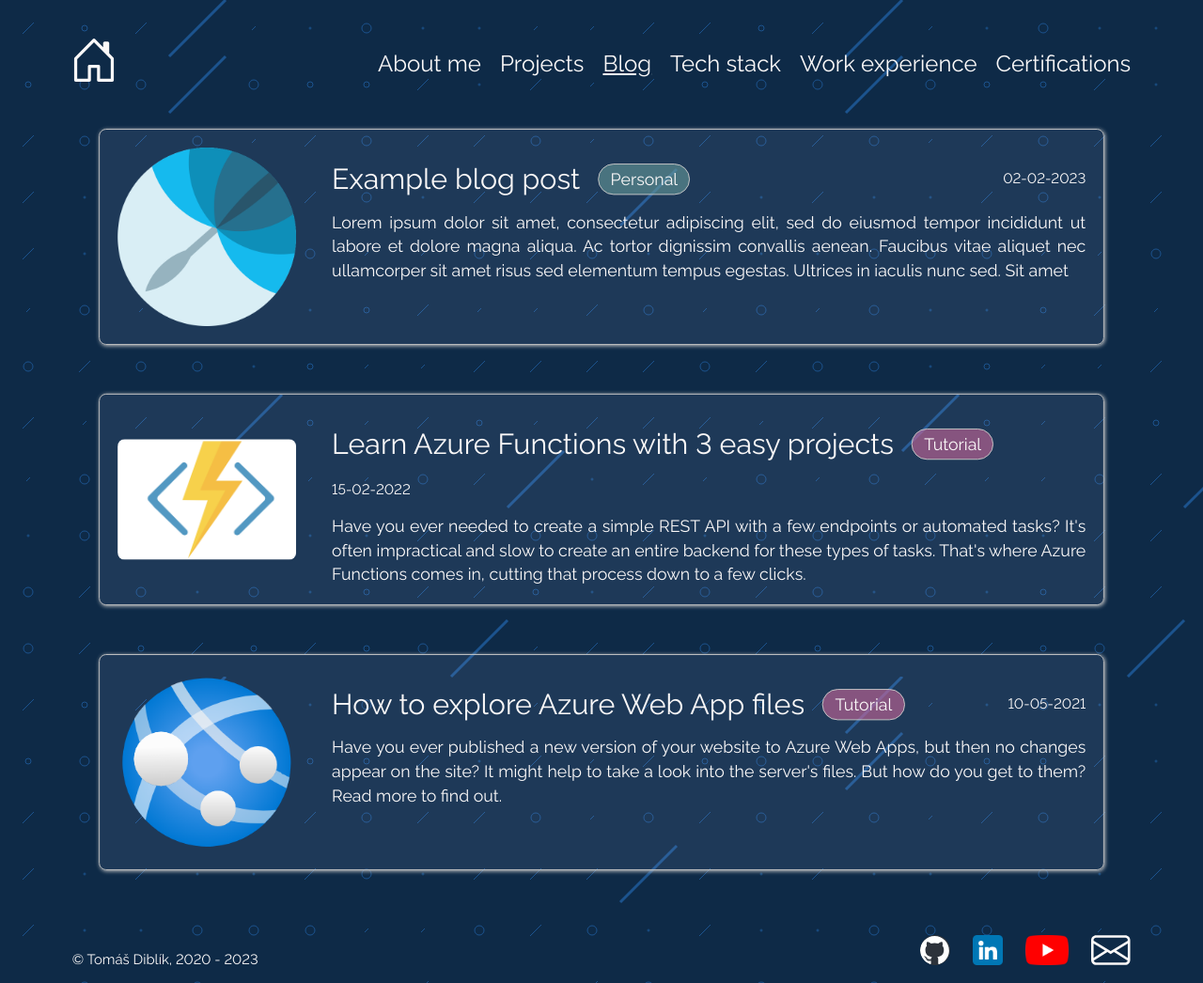
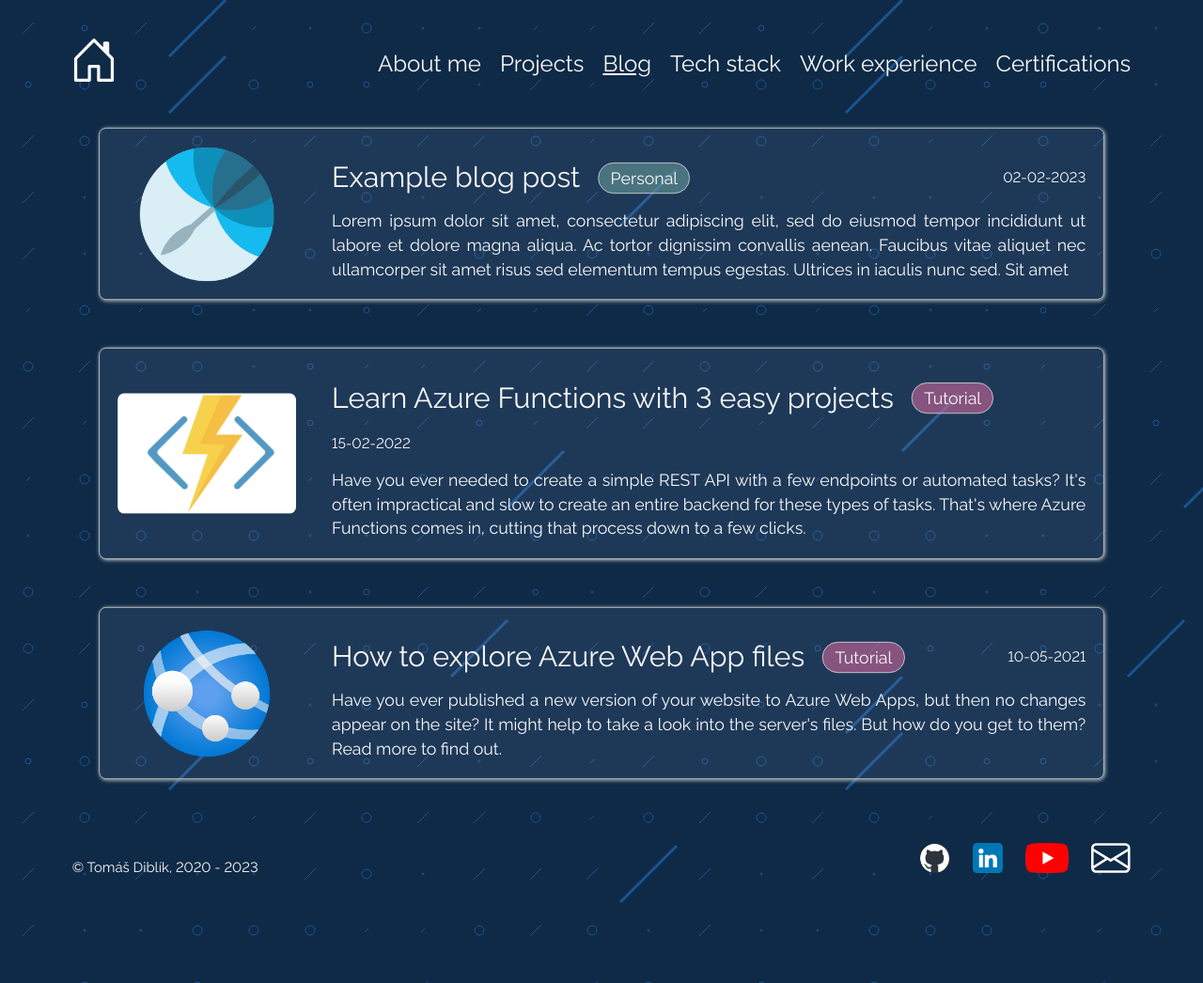
Before and after one commit to TDiblik/tomasdiblik.cz, a Jekyll site: the page built from src/pages/blog.html, in a window 1280 px wide. Shown: the whole page at 94% size. Built offline with Jekyll 4.4.1, drawn with Linux system fonts in a browser that asks for light colours.

Commit message:
[Fix] Standardize and constrain blog post preview images

```diff
--- a/src/assets/css/blog.css
+++ b/src/assets/css/blog.css
@@ -24,8 +24,10 @@
 .blog-post-thumbnail {
   width: 200px;
   height: auto;
+  max-height: 150px;
   margin: auto 0;
   border-radius: var(--border-radius);
+  object-fit: scale-down;
 }
 
 .blog-post-header {
```
